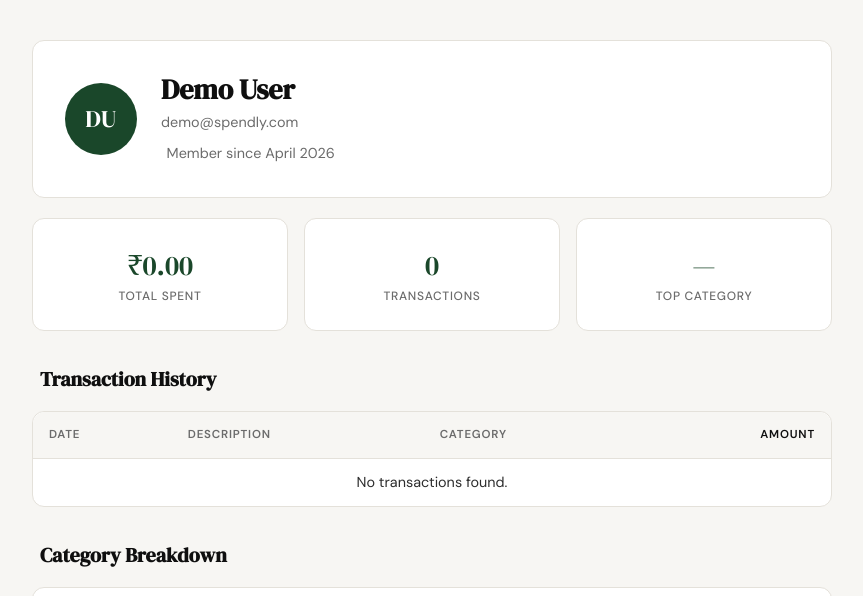
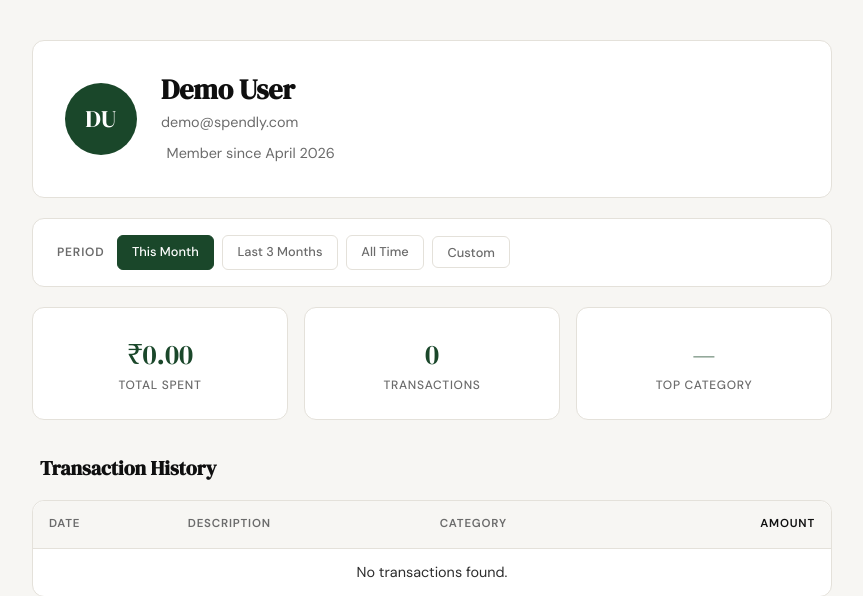
Before and after one commit to jeffymadari/spendly, a Flask app: page /profile in a window 1280 px wide. Shown: the part 61-657 px from the top of the page, without its empty margins (208-1071 px from the left). Run offline with Flask 3, Linux system fonts and the light colour scheme; a user stored in the database is signed in; data comes from the database, SQL or seed files in the repository.

Commit message:
feat: add date filter bar to profile page

```diff
--- a/templates/profile.html
+++ b/templates/profile.html
@@ -24,7 +24,41 @@
       </div>
     </div>
 
-    <!-- ② Summary Stats Row -->
+    <!-- ② Date filter -->
+    <div class="filter-card profile-card">
+      <div class="filter-bar">
+        <span class="filter-label">Period</span>
+        <a href="{{ url_for('profile', from_date=presets['this_month'][0], to_date=presets['this_month'][1]) }}"
+           class="filter-btn{% if active_preset == 'this_month' %} filter-btn--active{% endif %}">
+          This Month
+        </a>
+        <a href="{{ url_for('profile', from_date=presets['last_3_months'][0], to_date=presets['last_3_months'][1]) }}"
+           class="filter-btn{% if active_preset == 'last_3_months' %} filter-btn--active{% endif %}">
+          Last 3 Months
+        </a>
+        <a href="{{ url_for('profile', from_date=presets['all_time'][0], to_date=presets['all_time'][1]) }}"
+           class="filter-btn{% if active_preset == 'all_time' %} filter-btn--active{% endif %}">
+          All Time
+        </a>
+        <button id="toggle-custom" type="button"
+                class="filter-btn{% if active_preset == 'custom' %} filter-btn--active{% endif %}">
+          Custom
+        </button>
+      </div>
+      <div id="custom-range"
+           class="filter-custom{% if active_preset != 'custom' %} filter-custom--hidden{% endif %}">
+        <form method="GET" action="{{ url_for('profile') }}" class="custom-range-form">
+          <input type="date" name="from_date"
+                 value="{{ from_date if active_preset == 'custom' else '' }}">
+          <span class="custom-range-sep">to</span>
+          <input type="date" name="to_date"
+                 value="{{ to_date if active_preset == 'custom' else '' }}">
+          <button type="submit" class="btn-apply">Apply</button>
+        </form>
+      </div>
+    </div>
+
+    <!-- ③ Summary Stats Row -->
     <div class="stats-grid">
       <div class="stat-card">
         <div class="stat-icon"><i data-lucide="wallet"></i></div>
@@ -111,5 +145,8 @@
 {% block scripts %}
 <script>
   lucide.createIcons();
+  document.getElementById('toggle-custom').addEventListener('click', function () {
+    document.getElementById('custom-range').classList.toggle('filter-custom--hidden');
+  });
 </script>
 {% endblock %}
```
Also changed, not shown: tests/test_backend_connection.py (+3 -1 lines), tests/test_profile.py (+3 -1 lines).
